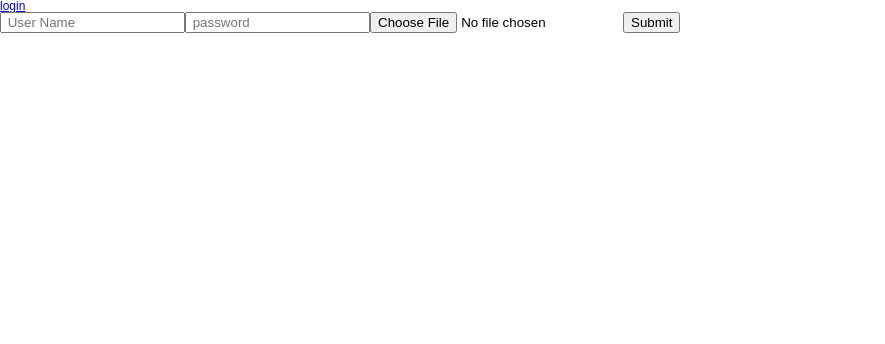
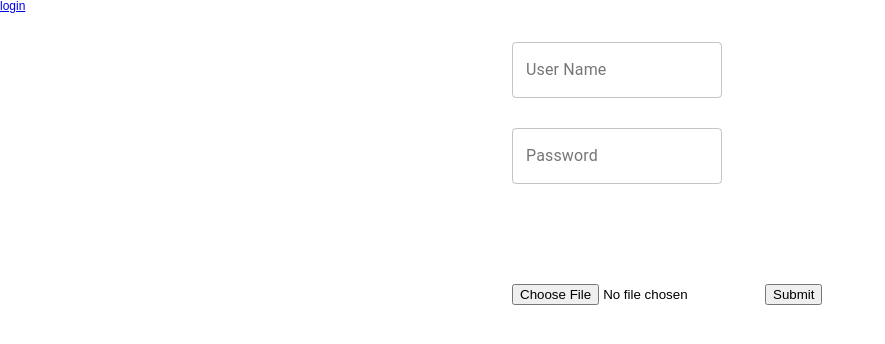
Before and after one commit to together-project-5/MERAKI_Academy_Project_5, a React (Create React App) app in the folder frontend/: page /editProfile in a window 1280 px wide. Shown: the top 344 px of the page, without its empty margins (0-885 px from the left). Built offline with nearby package versions, Linux system fonts and the light colour scheme.

Commit message:
edit profile simple style

```diff
--- /dev/null
+++ b/frontend/src/components/user/editProfile.css
@@ -0,0 +1,14 @@
+.UserIdPosts{
+    margin-top: 30px;
+    margin-left: 40%;
+
+}
+.typePosts{
+    margin-top: 30px;
+    margin-left: 40%;
+
+}
+.uploadImg{
+    margin-top: 100px;
+    margin-left: 40%;
+}
--- a/frontend/src/components/user/editProfile.js
+++ b/frontend/src/components/user/editProfile.js
@@ -1,79 +1,101 @@
 import React, { useState } from "react";
 import axios from "axios";
 import { useDispatch } from "react-redux";
-import setUser from "../../reducers/login"
+import setUser from "../../reducers/login";
+import TextField from "@material-ui/core/TextField";
+import editProfile from "./editProfile.css";
 
 const EditProfile = () => {
   const [userData, setUserData] = useState({});
   const dispatch = useDispatch();
-  const [fileInputState, setFileInputState] = useState('')
-  const [previewSource, setPreviewSource] = useState()
+  const [fileInputState, setFileInputState] = useState("");
+  const [previewSource, setPreviewSource] = useState();
 
   const handleChange = (e) => {
     setUserData({ ...userData, [e.target.name]: e.target.value });
-  }
+  };
 
   const handleFileInputChange = (e) => {
     const file = e.target.files[0];
-    previewFile(file)
-
-  }
+    previewFile(file);
+  };
 
   const previewFile = (file) => {
     const reader = new FileReader();
-    reader.readAsDataURL(file)
+    reader.readAsDataURL(file);
     reader.onloadend = () => {
-      setPreviewSource(reader.result)
-    }
+      setPreviewSource(reader.result);
+    };
   };
 
   const handleSubmitFile = (e) => {
     e.preventDefault();
     if (!previewSource) return;
-    uploadImage(previewSource)
+    uploadImage(previewSource);
     // const reader = new FileReader();
     // reader.readAsDataURL(selectedFile);
-  }
+  };
   const uploadImage = async (base64EncodedImage) => {
     try {
-      await fetch(`http://localhost:5000/user/edit/${localStorage.getItem("_IdUser")}`, {
-        method: 'put',
-        body: JSON.stringify({ data: base64EncodedImage, userData: userData }),
-        headers: { 'Content-type': 'application/json' },
-      }).then((result) => {
+      await fetch(
+        `http://localhost:5000/user/edit/${localStorage.getItem("_IdUser")}`,
+        {
+          method: "put",
+          body: JSON.stringify({
+            data: base64EncodedImage,
+            userData: userData,
+          }),
+          headers: { "Content-type": "application/json" },
+        }
+      ).then((result) => {
         console.log("result", result);
-      })
+      });
     } catch (error) {
-      console.error(error)
+      console.error(error);
     }
-  }
+  };
 
   return (
     <>
-      <div >
-        <form >
+      <div>
+        <form>
+          <div className="UserIdPosts">
+          <TextField
+            id="outlined-textarea"
+            label="User Name"
+            multiline
+            variant="outlined"
+            onChange={handleChange}
+            name="name"
+          />
+          </div>
+          <div className="typePosts">
+          <TextField
+            id="outlined-textarea"
+            label="Password"
+            multiline
+            variant="outlined"
+            onChange={handleChange}
+            name="password"
+          />
+          </div>
+          <div className="uploadImg">
+
           <input
-            name="name"
-            type="text"
-            placeholder=" User Name"
-            onChange={handleChange}
+            type="file"
+            name="image"
+            onChange={handleFileInputChange}
+            value={fileInputState}
           />
-          <input
-            name="password"
-            type="text"
-            placeholder=" password"
-            onChange={handleChange}
-          />
-          <input type="file" name="image" onChange=
-            {handleFileInputChange} value={fileInputState} />
           <button onClick={handleSubmitFile}>Submit</button>
           {previewSource && (
-            <img src={previewSource} alt="chosen"
-              style={{ height: '300px' }} />
+            <img src={previewSource} alt="chosen" style={{ height: "300px" }} />
           )}
+      </div>
+
         </form>
       </div>
     </>
   );
-}
-export default EditProfile
+};
+export default EditProfile;
```
